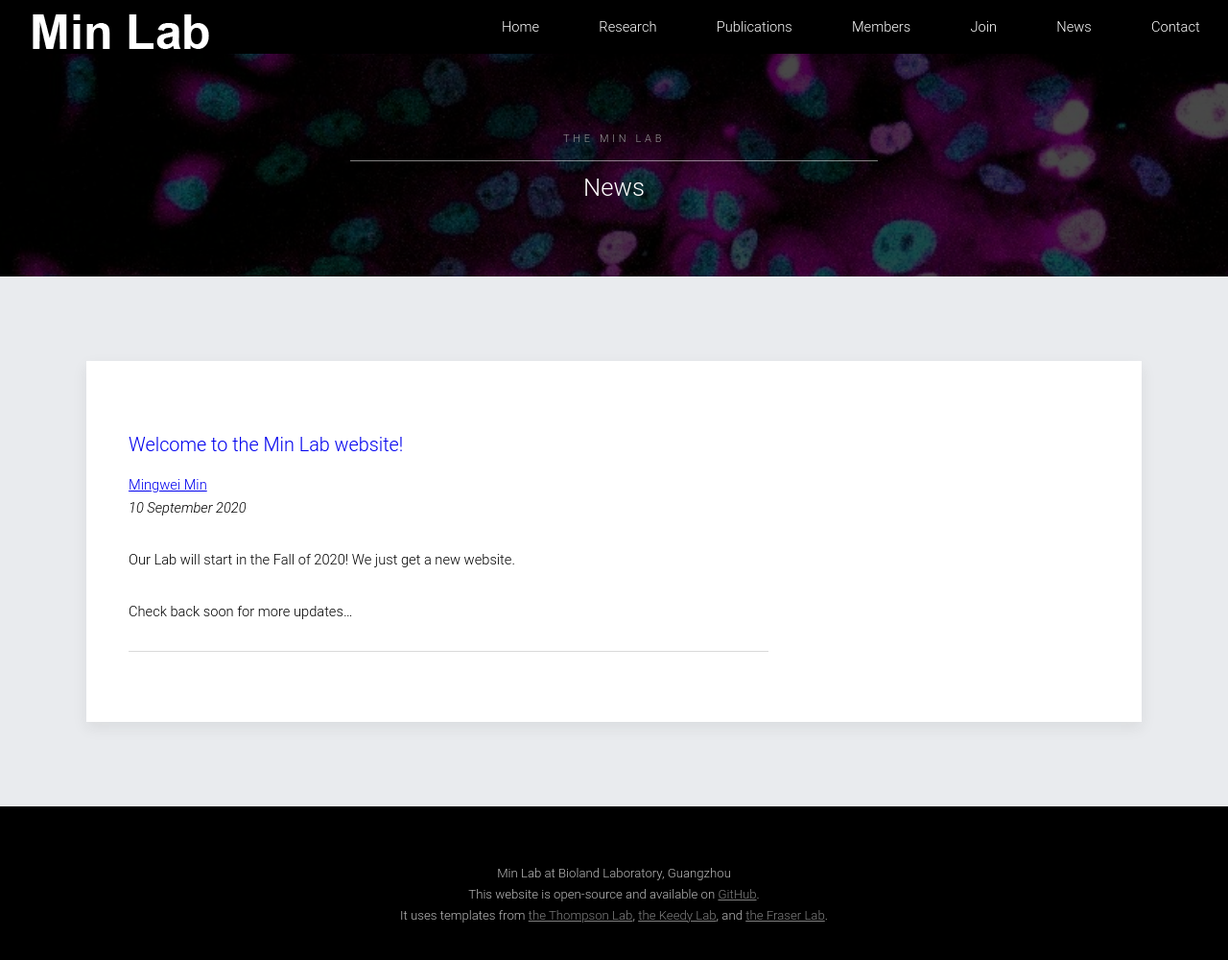
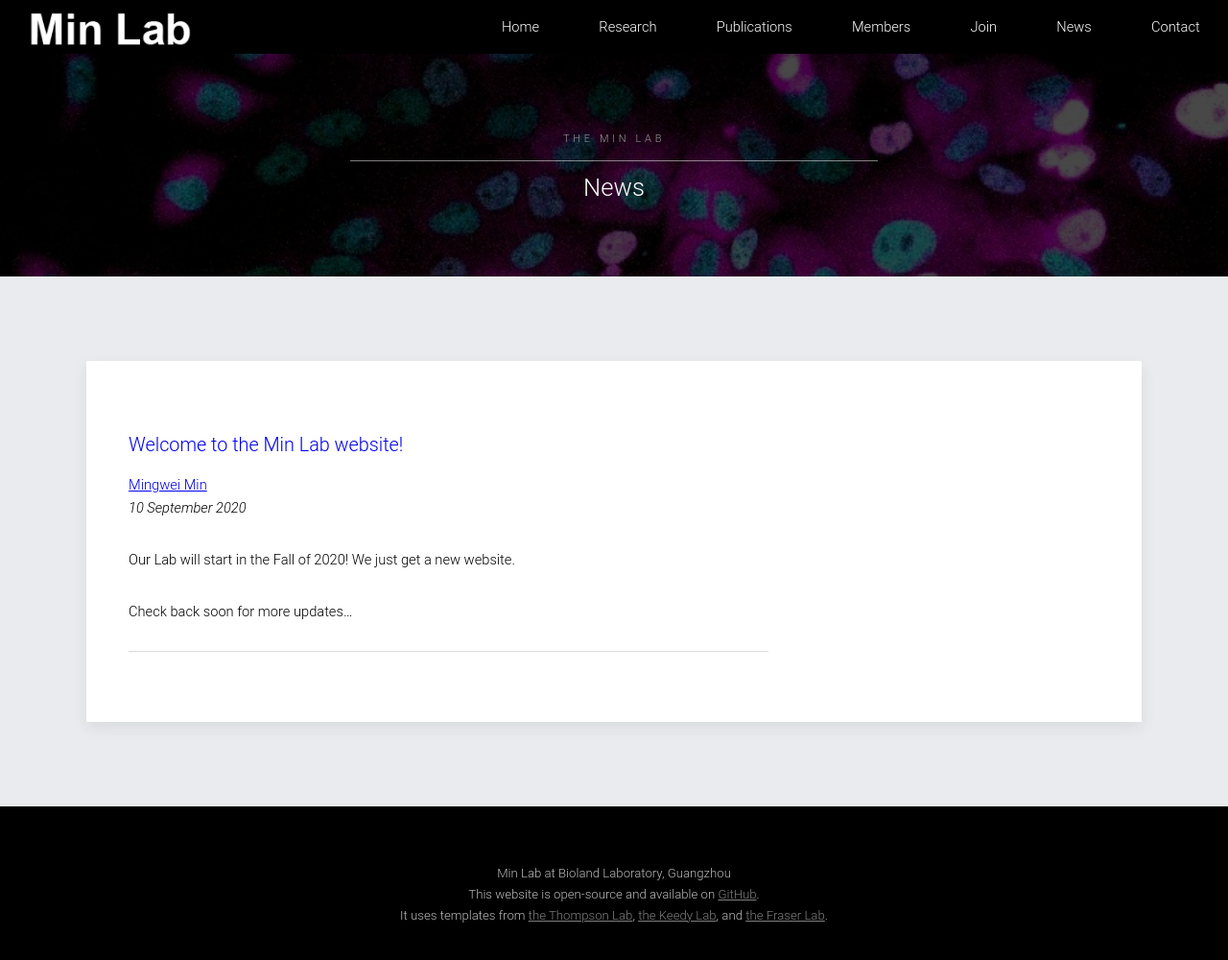
Before and after one commit to mm809/mm809.github.io, a Jekyll site: the page built from news/index.html, in a window 1280 px wide and 1008 px high. Shown: the top 1000 px of the window at 96% size. Built offline with Jekyll 4.4.1, drawn with Linux system fonts in a browser that asks for light colours.

Commit message:
Update main.css

```diff
--- a/assets/css/main.css
+++ b/assets/css/main.css
@@ -3184,8 +3184,8 @@ body.subpage {
 }
 
 #header > .logo img {
-	width: 222px;
-	height: 57px;
+	width: 200px;
+	height: 51px;
 }
 
 #header > .logo a {
```
